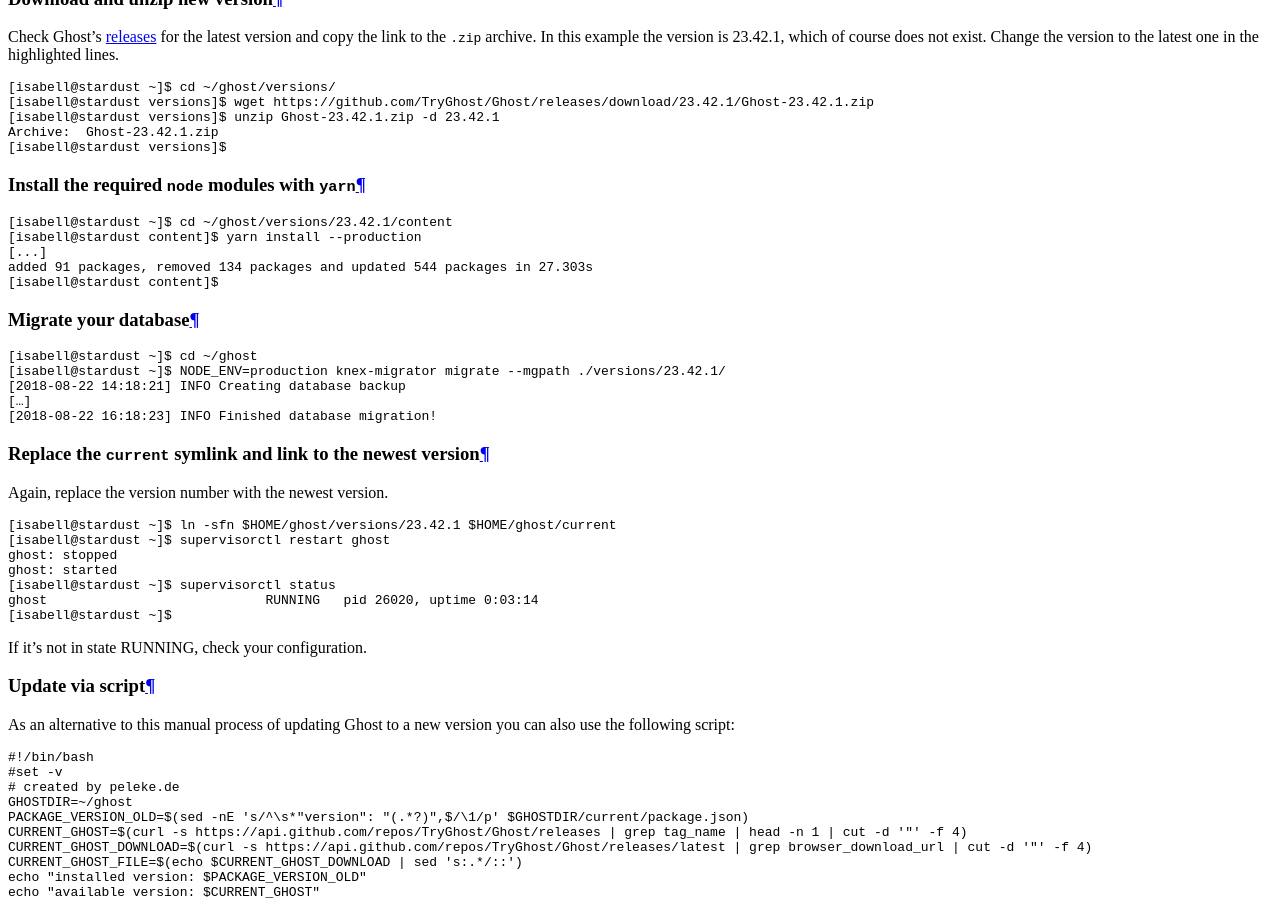
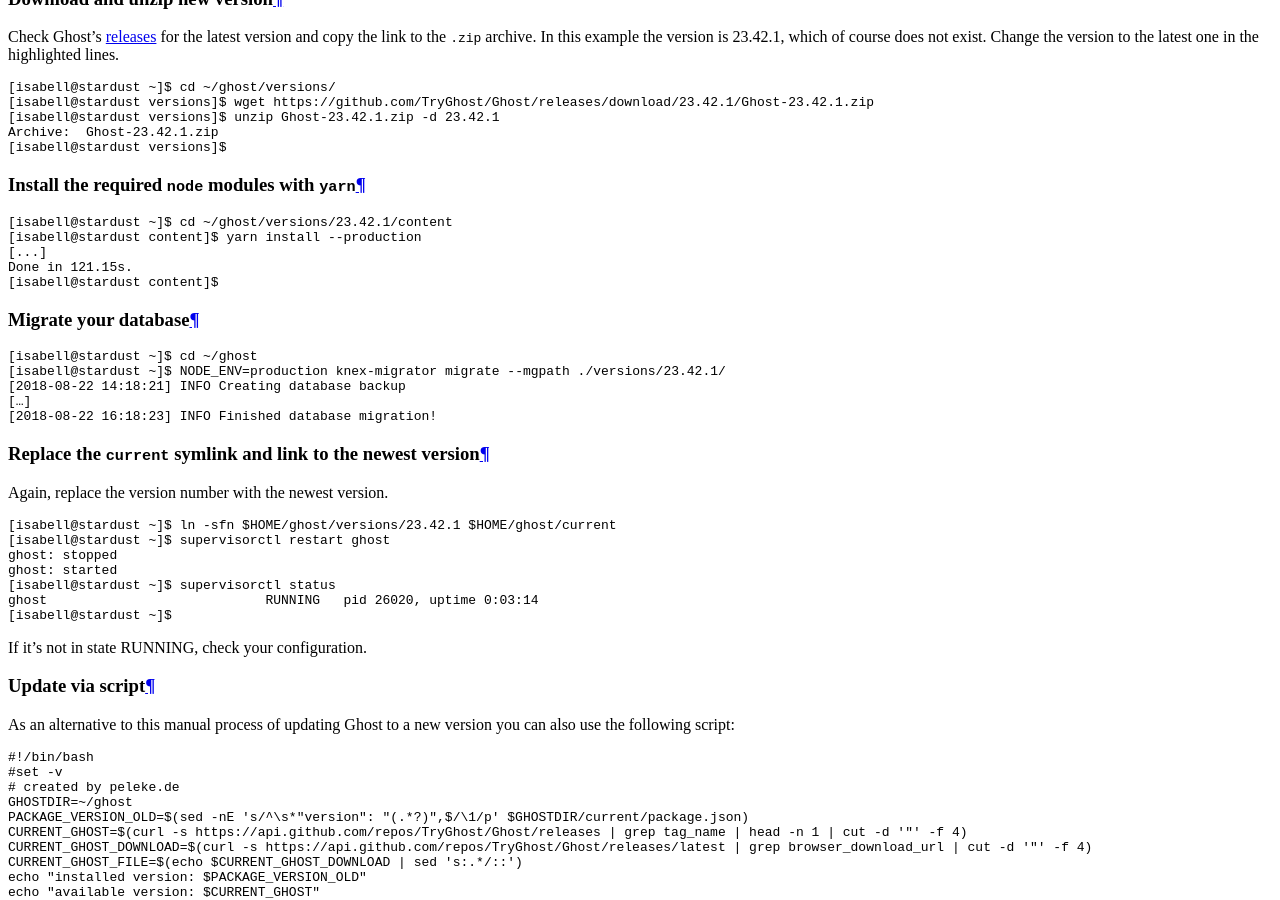
Before and after one commit to Uberspace/lab, a Sphinx documentation site: the page built from source/guide_ghost.rst, in a window 1280 px wide and 900 px high, scrolled down 7072 px. Built offline with Sphinx 7.4.7 and the Read the Docs theme 2.0.0, drawn with Linux system fonts in a browser that asks for light colours.

Commit message:
[ghost] update yarn output

```diff
--- a/source/guide_ghost.rst
+++ b/source/guide_ghost.rst
@@ -243,7 +243,7 @@
  [isabell@stardust ~]$ cd ~/ghost/versions/23.42.1/content
  [isabell@stardust content]$ yarn install --production
  [...]
- added 91 packages, removed 134 packages and updated 544 packages in 27.303s
+ Done in 121.15s.
  [isabell@stardust content]$
 
 Migrate your database
```
